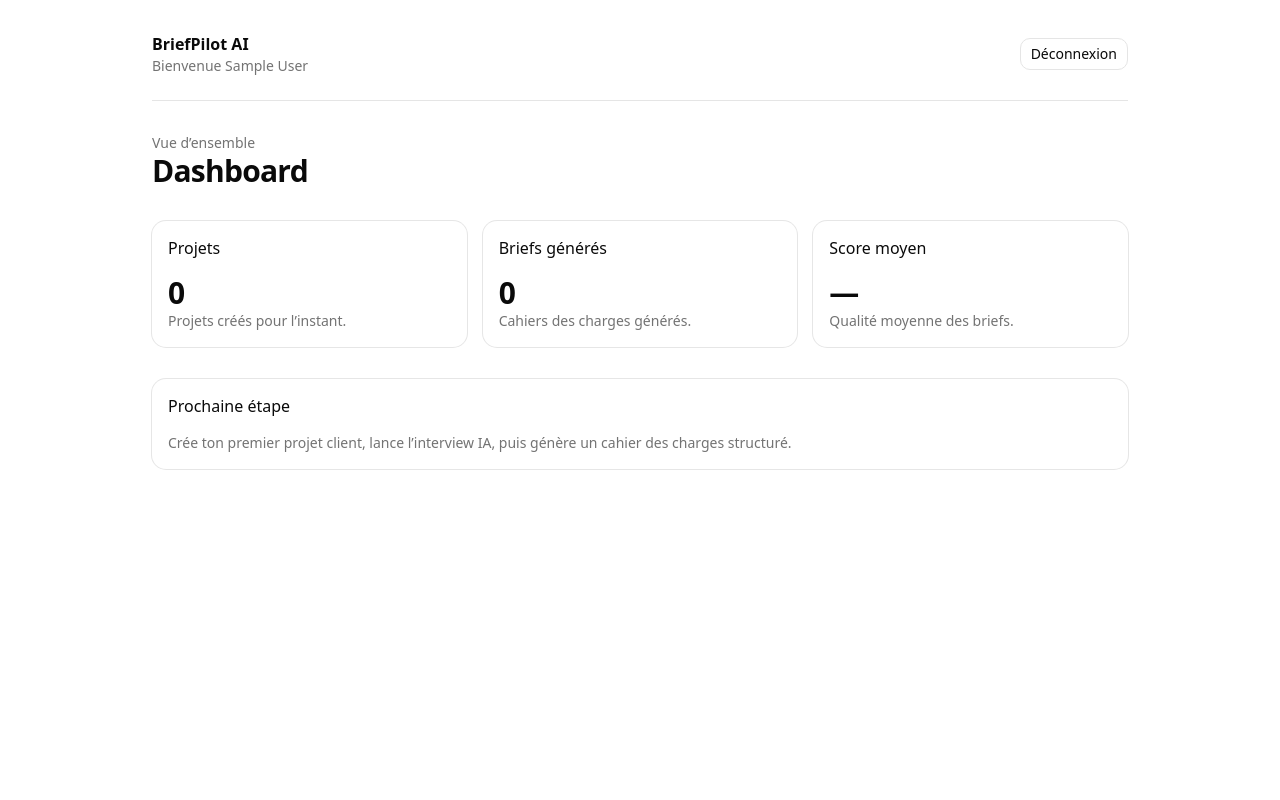
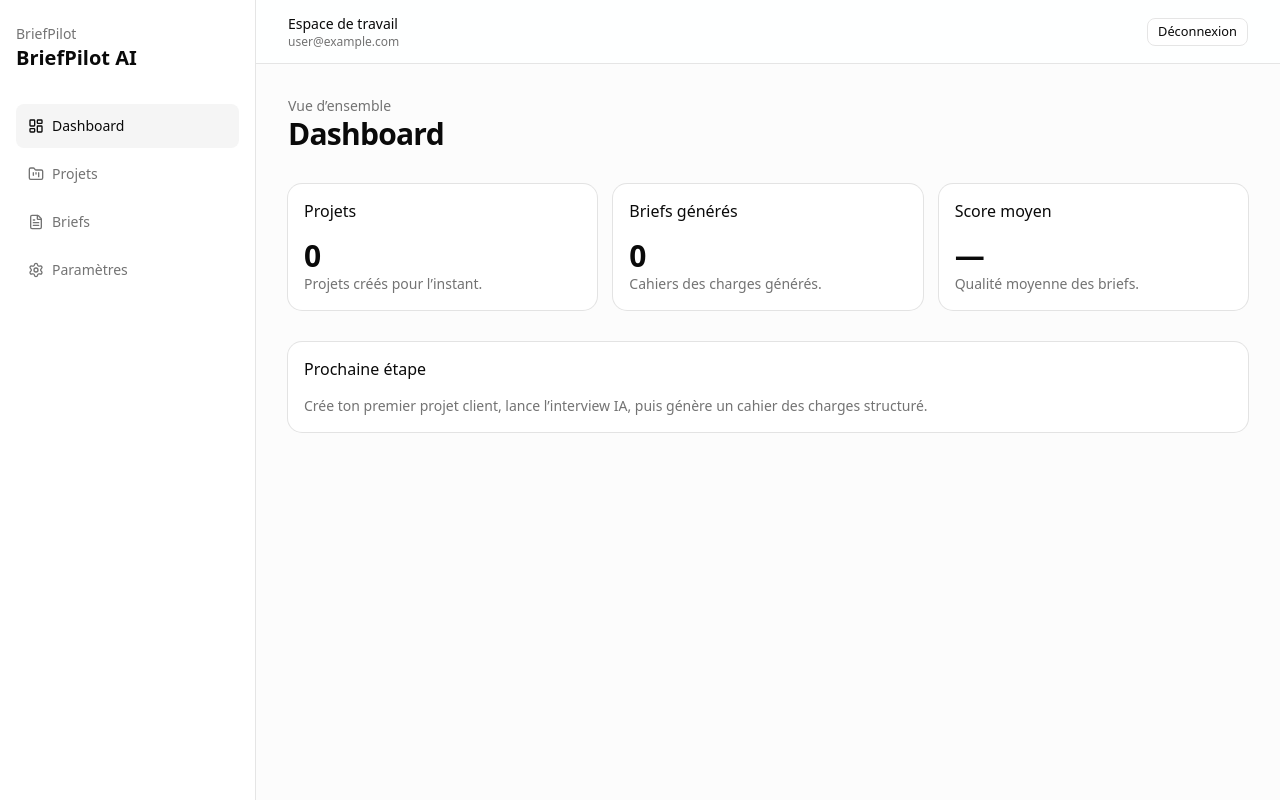
Before and after one commit to Clauphdurrel/briefpilot-ai, a Next.js app: page /dashboard in a window 1280 px wide. Built offline with nearby package versions, Linux system fonts and the light colour scheme; no server answers; sample sign-in values are in the browser's storage.

Commit message:
Create protected dashboard layout

```diff
--- a/src/app/dashboard/briefs/page.tsx
+++ b/src/app/dashboard/briefs/page.tsx
@@ -2,7 +2,7 @@ export default function BriefsPage() {
   return (
     <div>
       <p className="text-sm text-muted-foreground">Cahiers des charges</p>
-      <h2 className="text-3xl font-bold tracking-tight">Briefs</h2>
+      <h1 className="text-3xl font-bold tracking-tight">Briefs</h1>
       <p className="mt-4 text-muted-foreground">
         Les briefs générés apparaîtront ici.
       </p>
--- /dev/null
+++ b/src/app/dashboard/error.tsx
@@ -0,0 +1,25 @@
+"use client";
+
+import Link from "next/link";
+
+import { Button } from "@/components/ui/button";
+import { Card, CardContent, CardHeader, CardTitle } from "@/components/ui/card";
+
+export default function DashboardError({ reset }: { reset: () => void }) {
+  return (
+    <Card role="alert">
+      <CardHeader>
+        <CardTitle><h1>Impossible de charger cette page</h1></CardTitle>
+      </CardHeader>
+      <CardContent className="space-y-4">
+        <p className="text-muted-foreground">
+          Une erreur est survenue. Réessaie dans quelques instants.
+        </p>
+        <div className="flex flex-wrap gap-3">
+          <Button onClick={reset}>Réessayer</Button>
+          <Button asChild variant="outline"><Link href="/dashboard">Retour au dashboard</Link></Button>
+        </div>
+      </CardContent>
+    </Card>
+  );
+}
--- a/src/app/dashboard/layout.tsx
+++ b/src/app/dashboard/layout.tsx
@@ -2,6 +2,7 @@ import Link from "next/link";
 import { redirect } from "next/navigation";
 
 import { auth } from "@/auth";
+import { DashboardNavigation } from "@/components/dashboard/dashboard-navigation";
 import { Button } from "@/components/ui/button";
 import { logout } from "@/server/actions/auth.actions";
 
@@ -15,25 +16,44 @@ export default async function DashboardLayout({
   }
 
   return (
-    <div className="mx-auto w-full max-w-5xl flex-1 space-y-8 px-6 py-8">
-      <header className="flex flex-wrap items-center justify-between gap-4 border-b pb-6">
-        <div className="min-w-0 space-y-1">
-          <Link href="/dashboard" className="font-semibold">
+    <div className="min-h-screen flex-1 bg-muted/30">
+      <a
+        href="#dashboard-content"
+        className="sr-only z-30 rounded-md bg-background p-3 focus:fixed focus:left-4 focus:top-4 focus:not-sr-only"
+      >
+        Aller au contenu
+      </a>
+
+      <aside className="border-b bg-background px-4 py-5 md:fixed md:inset-y-0 md:left-0 md:w-64 md:overflow-y-auto md:border-r md:border-b-0 md:py-6">
+        <div className="mb-5 md:mb-8">
+          <p className="text-sm text-muted-foreground">BriefPilot</p>
+          <Link href="/dashboard" className="text-xl font-bold">
             BriefPilot AI
           </Link>
-          <p className="break-words text-sm text-muted-foreground">
-            Bienvenue {session.user.name ?? session.user.email}
+        </div>
+        <DashboardNavigation />
+      </aside>
+
+      <div className="min-w-0 md:pl-64">
+        <header className="sticky top-0 z-10 flex min-h-16 flex-wrap items-center justify-between gap-3 border-b bg-background/90 px-4 py-3 backdrop-blur md:px-8">
+          <div className="min-w-0 flex-1">
+            <p className="text-sm font-medium">Espace de travail</p>
+            <p className="break-all text-xs text-muted-foreground">
+              {session.user.email ?? session.user.name}
             </p>
           </div>
 
           <form action={logout}>
-          <Button type="submit" variant="outline">
+            <Button type="submit" variant="outline" size="sm">
               Déconnexion
             </Button>
           </form>
         </header>
 
-      <main>{children}</main>
+        <main id="dashboard-content" tabIndex={-1} className="mx-auto max-w-7xl px-4 py-8 md:px-8">
+          {children}
+        </main>
+      </div>
     </div>
   );
 }
--- /dev/null
+++ b/src/app/dashboard/loading.tsx
@@ -0,0 +1,21 @@
+import { Card, CardContent, CardHeader } from "@/components/ui/card";
+
+export default function DashboardLoading() {
+  return (
+    <div role="status" className="space-y-8">
+      <span className="sr-only">Chargement de votre espace de travail…</span>
+      <div aria-hidden="true" className="space-y-3 motion-safe:animate-pulse">
+        <div className="h-4 w-28 rounded bg-muted" />
+        <div className="h-9 w-48 rounded bg-muted" />
+      </div>
+      <div aria-hidden="true" className="grid gap-4 md:grid-cols-3">
+        {[0, 1, 2].map((item) => (
+          <Card key={item} className="motion-safe:animate-pulse">
+            <CardHeader><div className="h-5 w-28 rounded bg-muted" /></CardHeader>
+            <CardContent><div className="h-12 rounded bg-muted" /></CardContent>
+          </Card>
+        ))}
+      </div>
+    </div>
+  );
+}
--- a/src/app/dashboard/page.tsx
+++ b/src/app/dashboard/page.tsx
@@ -5,7 +5,7 @@ export default function DashboardPage() {
     <div className="space-y-8">
       <div>
         <p className="text-sm text-muted-foreground">Vue d’ensemble</p>
-        <h2 className="text-3xl font-bold tracking-tight">Dashboard</h2>
+        <h1 className="text-3xl font-bold tracking-tight">Dashboard</h1>
       </div>
 
       <div className="grid gap-4 md:grid-cols-3">
--- a/src/app/dashboard/projects/page.tsx
+++ b/src/app/dashboard/projects/page.tsx
@@ -2,7 +2,7 @@ export default function ProjectsPage() {
   return (
     <div>
       <p className="text-sm text-muted-foreground">Gestion des projets</p>
-      <h2 className="text-3xl font-bold tracking-tight">Projets</h2>
+      <h1 className="text-3xl font-bold tracking-tight">Projets</h1>
       <p className="mt-4 text-muted-foreground">
         Le module projets sera créé à l’étape suivante.
       </p>
--- a/src/app/dashboard/settings/page.tsx
+++ b/src/app/dashboard/settings/page.tsx
@@ -2,7 +2,7 @@ export default function SettingsPage() {
   return (
     <div>
       <p className="text-sm text-muted-foreground">Configuration</p>
-      <h2 className="text-3xl font-bold tracking-tight">Paramètres</h2>
+      <h1 className="text-3xl font-bold tracking-tight">Paramètres</h1>
       <p className="mt-4 text-muted-foreground">
         Les paramètres du compte seront disponibles ici.
       </p>
--- /dev/null
+++ b/src/components/dashboard/dashboard-navigation.tsx
@@ -0,0 +1,44 @@
+"use client";
+
+import Link from "next/link";
+import { usePathname } from "next/navigation";
+import { FileText, FolderKanban, LayoutDashboard, Settings } from "lucide-react";
+
+import { cn } from "@/lib/utils";
+
+const navigation = [
+  { name: "Dashboard", href: "/dashboard", icon: LayoutDashboard },
+  { name: "Projets", href: "/dashboard/projects", icon: FolderKanban },
+  { name: "Briefs", href: "/dashboard/briefs", icon: FileText },
+  { name: "Paramètres", href: "/dashboard/settings", icon: Settings },
+];
+
+export function DashboardNavigation() {
+  const pathname = usePathname();
+
+  return (
+    <nav aria-label="Navigation du dashboard" className="grid grid-cols-2 gap-1 md:grid-cols-1">
+      {navigation.map(({ name, href, icon: Icon }) => {
+        const active = pathname === href ||
+          (href !== "/dashboard" && pathname.startsWith(`${href}/`));
+
+        return (
+          <Link
+            key={href}
+            href={href}
+            aria-current={active ? "page" : undefined}
+            className={cn(
+              "flex min-h-11 items-center gap-2 rounded-md px-3 py-2 text-sm font-medium transition-colors focus-visible:outline-none focus-visible:ring-2 focus-visible:ring-ring",
+              active
+                ? "bg-muted text-foreground"
+                : "text-muted-foreground hover:bg-muted hover:text-foreground",
+            )}
+          >
+            <Icon aria-hidden="true" className="size-4 shrink-0" />
+            {name}
+          </Link>
+        );
+      })}
+    </nav>
+  );
+}
```
Also changed, not shown: 1 other file (tests, documents, lock files or other folders). Lines whose indentation alone changed are shown as unchanged.
